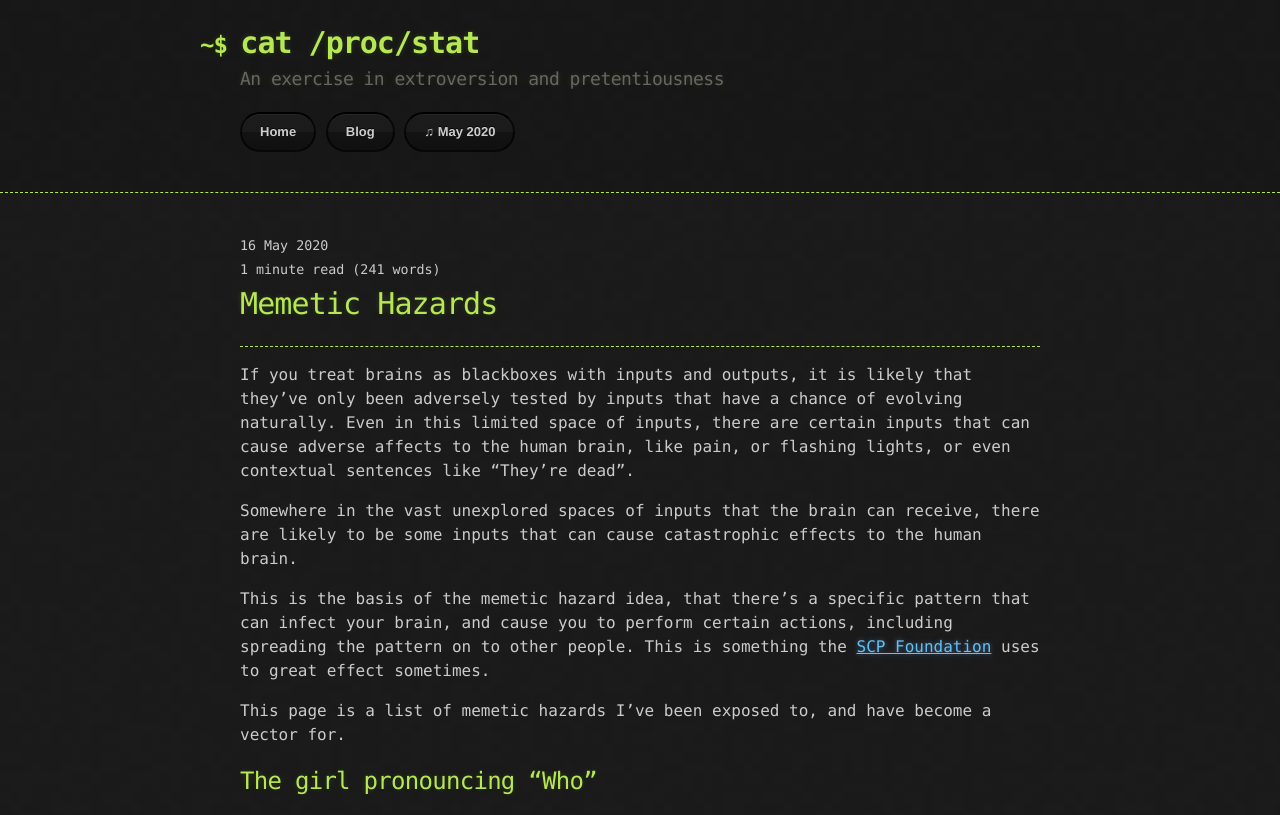
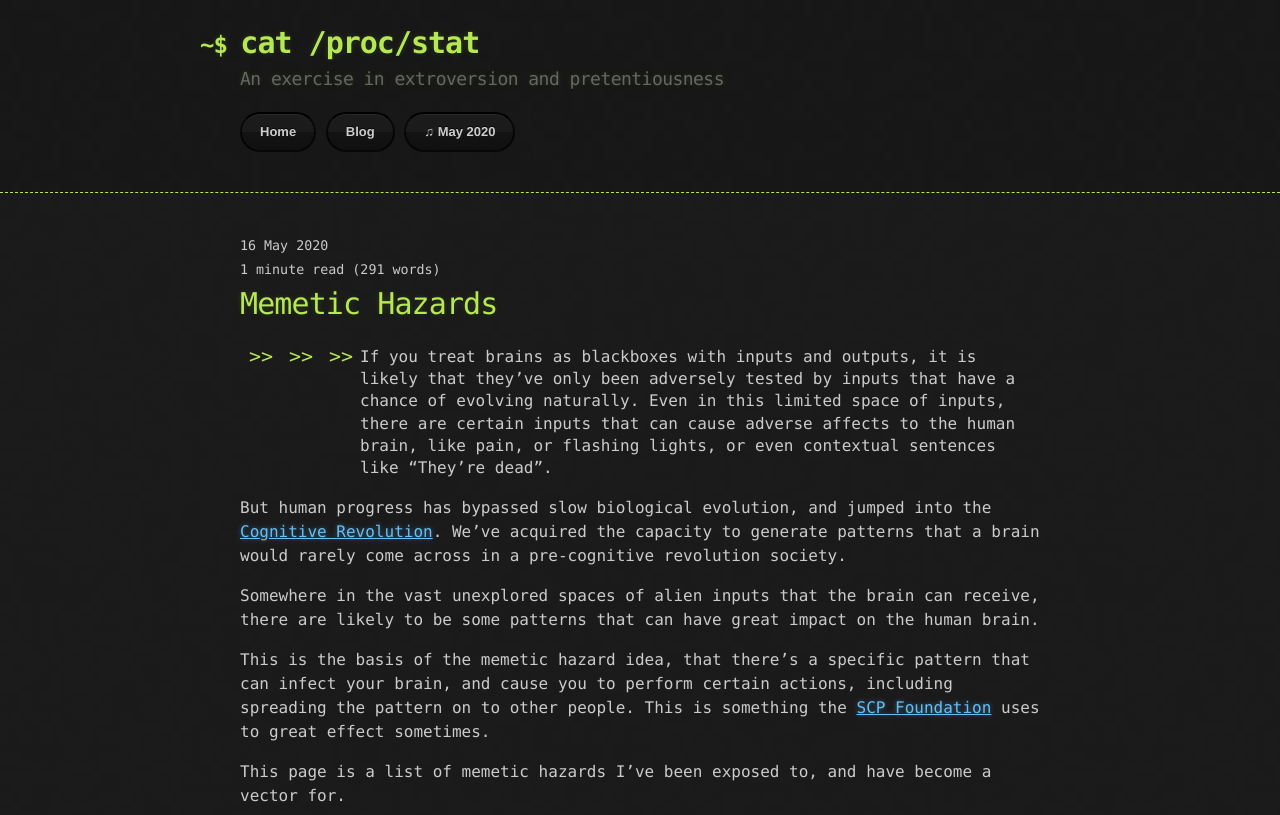
Before and after one commit to paranoidsp/paranoidsp.github.io, a Jekyll site: the page built from _posts/2020-05-16-memetic-hazards.md, in a window 1280 px wide and 1400 px high, cut to the strip 0-815 px from the top of the window. Built offline with Jekyll 4.4.1, drawn with Linux system fonts in a browser that asks for light colours; some of the changed text lies outside the part shown.

Commit message:
fix: hazards text updates

```diff
--- a/_posts/2020-05-16-memetic-hazards.md
+++ b/_posts/2020-05-16-memetic-hazards.md
@@ -3,15 +3,20 @@ layout: post
 title: Memetic Hazards
 tags: [ funny, links, speculation ]
 ---
-* * *
-If you treat brains as blackboxes with inputs and outputs, it is likely that
-they've only been adversely tested by inputs that have a chance of evolving
+* * * If you treat brains as blackboxes with inputs and outputs, it is likely
+that they've only been adversely tested by inputs that have a chance of evolving
 naturally. Even in this limited space of inputs, there are certain inputs that
 can cause adverse affects to the human brain, like pain, or flashing lights, or
 even contextual sentences like "They're dead".
 
-Somewhere in the vast unexplored spaces of inputs that the brain can receive, there are
-likely to be some inputs that can cause catastrophic effects to the human brain.
+But human progress has bypassed slow biological evolution, and jumped into the
+[Cognitive Revolution](https://www.ynharari.com/book/sapiens/). We've acquired
+the capacity to generate patterns that a brain would rarely come across in a
+pre-cognitive revolution society.
+
+Somewhere in the vast unexplored spaces of alien inputs that the brain can
+receive, there are likely to be some patterns that can have great impact on the
+human brain.
 
 This is the basis of the memetic hazard idea, that there's a specific pattern
 that can infect your brain, and cause you to perform certain actions, including
@@ -36,12 +41,11 @@ well.
 
 I'm going to let you read it, no spoilers on this one.
 
-
 ## Notes
 
 This list will keep growing over time. What to expect here:
 * videos
-* music
+* music (constantly on the search for an earworm)
 * gifs
 * books
 * short stories
```
